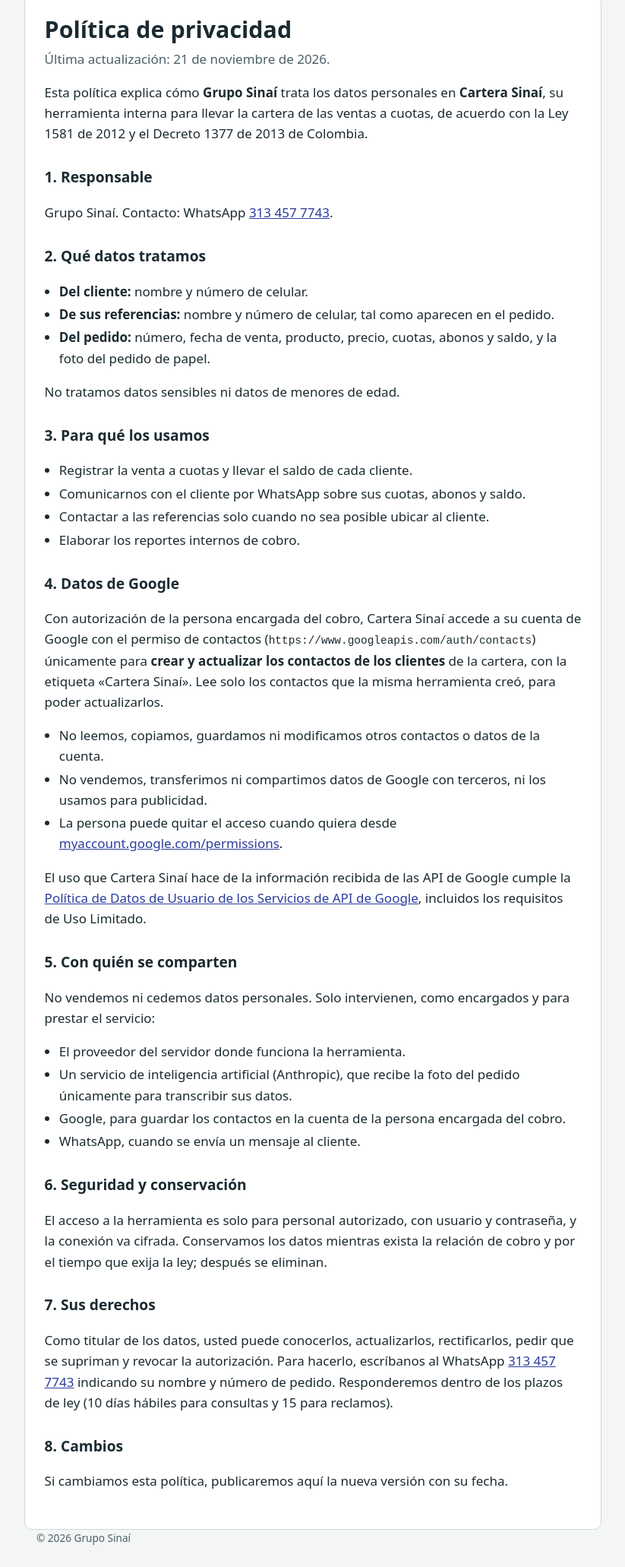
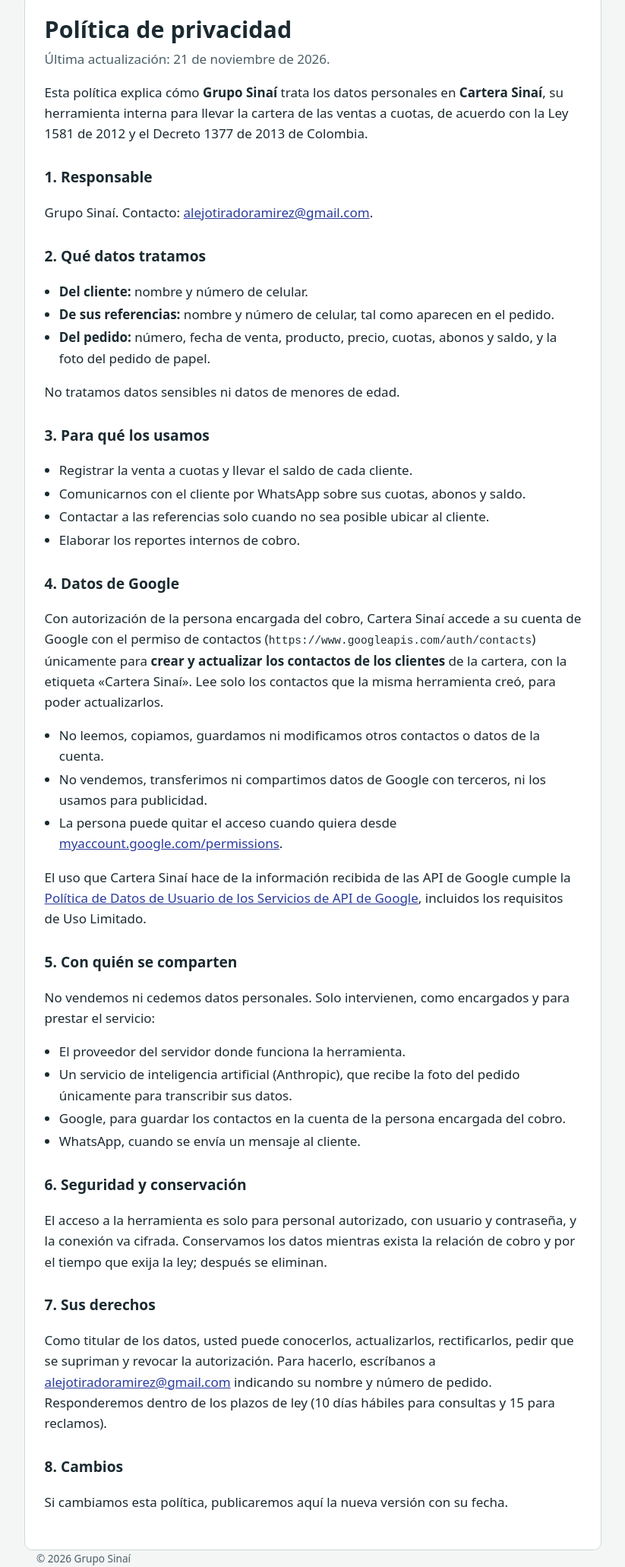
Before and after one commit to Alejoso/cartera-sinai, a plain HTML site: page privacidad.html in a window 1280 px wide. Shown: the part 97-2159 px from the top of the page at 76% size, without its empty margins (228-1051 px from the left). Before the commit the page ends 2131 px from the top, so only its background shows below. Drawn offline with Linux system fonts and the light colour scheme.

Commit message:
Contacto por correo en vez de WhatsApp

```diff
--- a/privacidad.html
+++ b/privacidad.html
@@ -15,7 +15,7 @@
   <p>Esta política explica cómo <b>Grupo Sinaí</b> trata los datos personales en <b>Cartera Sinaí</b>, su herramienta interna para llevar la cartera de las ventas a cuotas, de acuerdo con la Ley 1581 de 2012 y el Decreto 1377 de 2013 de Colombia.</p>
 
   <h2>1. Responsable</h2>
-  <p>Grupo Sinaí. Contacto: WhatsApp <a href="https://wa.me/573134577743">313 457 7743</a>.</p>
+  <p>Grupo Sinaí. Contacto: <a href="mailto:alejotiradoramirez@gmail.com">alejotiradoramirez@gmail.com</a>.</p>
 
   <h2>2. Qué datos tratamos</h2>
   <ul>
@@ -55,7 +55,7 @@
   <p>El acceso a la herramienta es solo para personal autorizado, con usuario y contraseña, y la conexión va cifrada. Conservamos los datos mientras exista la relación de cobro y por el tiempo que exija la ley; después se eliminan.</p>
 
   <h2>7. Sus derechos</h2>
-  <p>Como titular de los datos, usted puede conocerlos, actualizarlos, rectificarlos, pedir que se supriman y revocar la autorización. Para hacerlo, escríbanos al WhatsApp <a href="https://wa.me/573134577743">313 457 7743</a> indicando su nombre y número de pedido. Responderemos dentro de los plazos de ley (10 días hábiles para consultas y 15 para reclamos).</p>
+  <p>Como titular de los datos, usted puede conocerlos, actualizarlos, rectificarlos, pedir que se supriman y revocar la autorización. Para hacerlo, escríbanos a <a href="mailto:alejotiradoramirez@gmail.com">alejotiradoramirez@gmail.com</a> indicando su nombre y número de pedido. Responderemos dentro de los plazos de ley (10 días hábiles para consultas y 15 para reclamos).</p>
 
   <h2>8. Cambios</h2>
   <p>Si cambiamos esta política, publicaremos aquí la nueva versión con su fecha.</p>
```
Also changed, not shown: index.html (+1 -1 lines).
